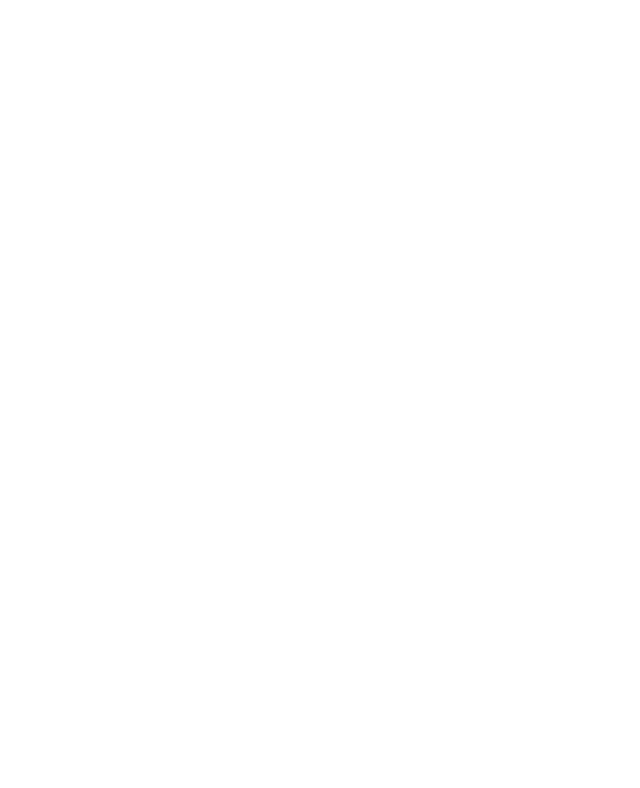
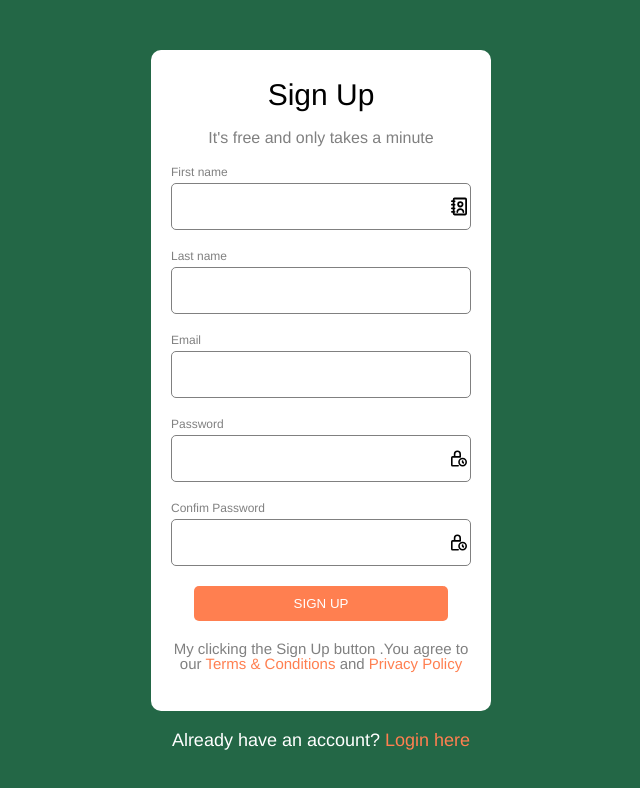
Before and after one commit to nargesG/newsletter-form, a plain HTML site: page index.html in a window 1280 px wide. Shown: the whole page, without its empty margins (319-959 px from the left). Drawn offline with Linux system fonts and the light colour scheme.

Commit message:
02 HTML-rakenne lisätty CSS-säännät lisätty seuraaville elementeille: main, sectoin, form ja lisätty icons tiedosto

```diff
--- a/index.html
+++ b/index.html
@@ -7,5 +7,56 @@
     <link rel="stylesheet" href="reset.css" />
     <link rel="stylesheet" href="style.css" />
   </head>
-  <body></body>
+  <body>
+    <main>
+      <section>
+        <h1>Sign Up</h1>
+        <h3>It's free and only takes a minute</h3>
+        <form>
+          <label for="firstname">First name</label>
+          <div class="input">
+            <input id="firstname" type="text" />
+            <figure>
+              <img src="./icons/address-book.svg" alt="address-book" />
+            </figure>
+          </div>
+          <label for="lastname">Last name</label>
+          <div class="input">
+            <input id="lastname" type="text" />
+          </div>
+          <label for="email">Email</label>
+          <div class="input">
+            <input id="email" type="email" />
+          </div>
+          <label for="password">Password</label>
+          <div class="input">
+            <input id="password" type="password" />
+            <figure>
+              <img src="./icons/lock-time.svg" alt="password" />
+            </figure>
+          </div>
+
+          <label for="confimpassword">Confim Password</label>
+          <div class="input">
+            <input id="confimpassword" type="password" />
+            <figure>
+              <img src="./icons/lock-time.svg" alt="password" />
+            </figure>
+          </div>
+
+          <button>SIGN UP</button>
+        </form>
+        <p>
+          <span> My clicking the Sign Up button .You agree to our </span>
+          <a href="">Terms & Conditions</a>
+          <span> and </span>
+          <a href="">Privacy Policy</a>
+        </p>
+      </section>
+      <p>
+        <span> Already have an account? </span>
+        <a href="#">Login here</a>
+      </p>
+    </main>
+  </body>
 </html>
--- a/style.css
+++ b/style.css
@@ -0,0 +1,95 @@
+html {
+    font-size: 62.5%;
+}
+body {
+    background-color: #236746;
+    font-family:  "Helvetica Neue", Helvetica, sans-serif;
+}
+main {
+
+    display: flex;
+    flex-direction: column;
+    align-items: center;
+    margin-block-start: 5rem;
+}
+section {
+    background-color: white;
+    width: 30rem;
+    border-radius: 1rem;
+    padding: 2rem;
+}
+h1  {
+    text-align: center;
+    margin-block-start: 1rem;
+    margin-block-end: 2rem;
+    font-size: 3rem;
+}
+h3 {
+    text-align: center;
+    margin-block-start: 1rem;
+    margin-block-end: 2rem;
+    font-size: 16px;
+    color: gray;
+
+}
+form {
+    display: flex;
+    flex-direction: column;
+
+}
+label {
+    font-size: 12px;
+    margin-block-end: 0.5rem;
+    color: gray;
+}
+div {
+
+}
+figure {
+    display: flex;
+}
+figure img {
+    width: 16px;
+    margin-inline-start: auto;
+    margin-inline-end: auto;
+}
+.input {
+    display: flex;
+    margin-block-end: 2rem;
+    border: 1px solid gray;
+    border-radius: 0.5rem;
+    padding: 1rem;
+
+
+}
+input {
+    outline: none;
+    font-size: 2rem;
+    border: none;
+    flex-grow: 1;
+}
+button {
+    margin-inline-start: auto;
+    margin-inline-end: auto;
+    width: fit-content;
+    background-color: #ff7f50;
+    border: none;
+    color: white;
+    padding: 1rem 10rem;
+    border-radius: 0.5rem;
+
+}
+p {
+    font-size: 18px;
+    margin: 2rem 0;
+    color: white;
+}
+section p {
+    color: gray;
+    font-size: 1.5rem;
+    text-align: center;
+}
+a {
+    text-decoration: none;
+    color: #ff7f50;
+}
```
Also changed, not shown: icons/address-book.svg (added), icons/lock-time.svg (added).
